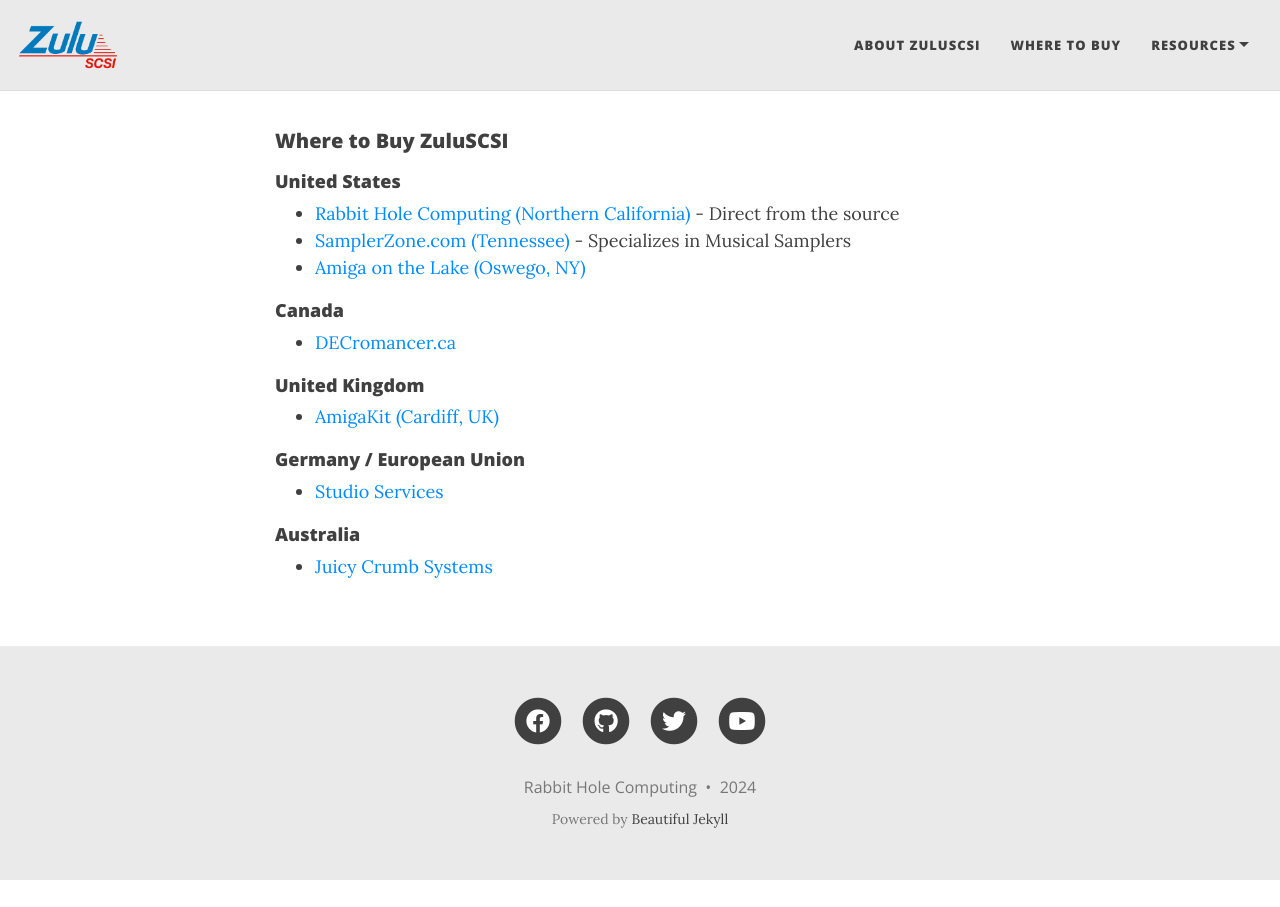
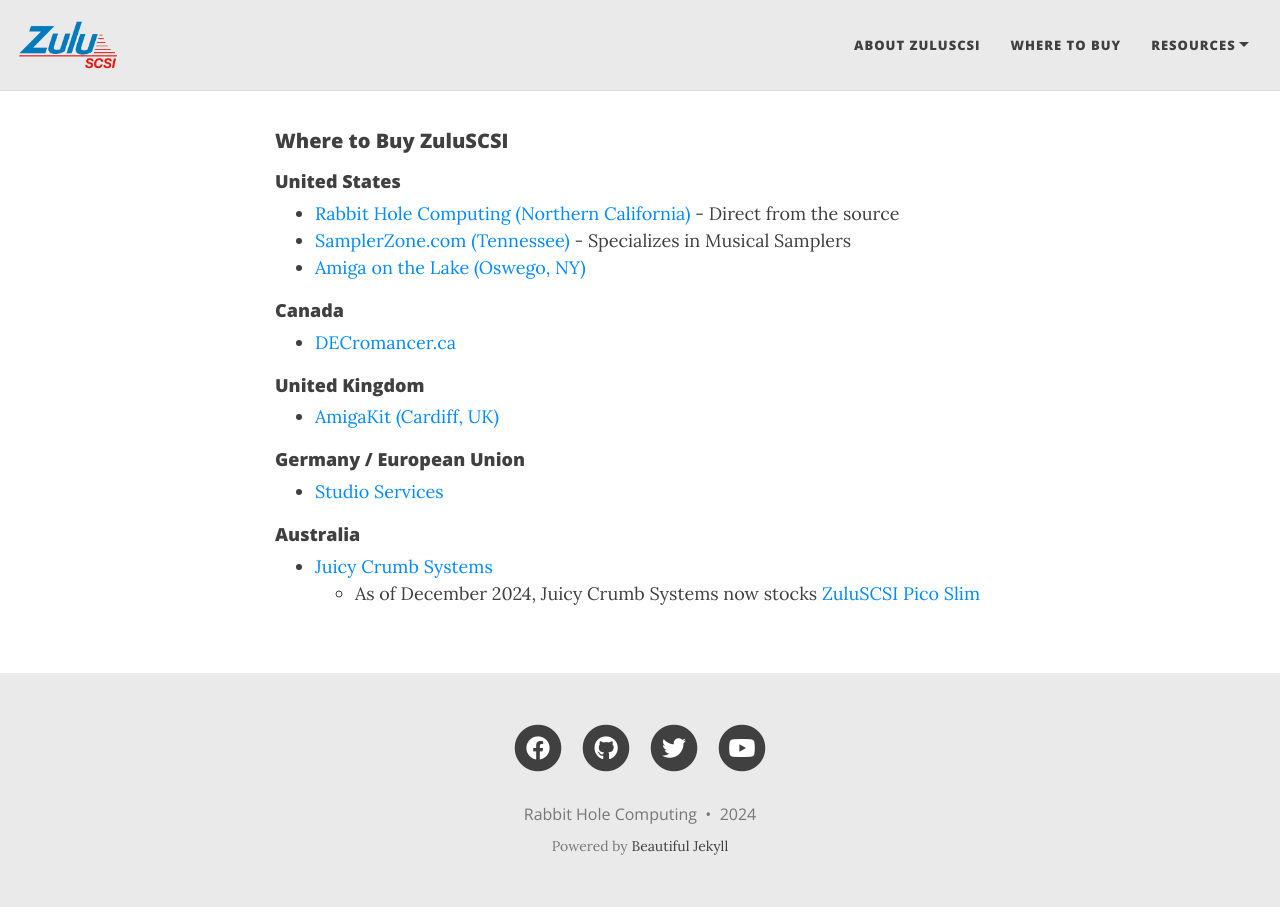
Before and after one commit to ZuluSCSI/ZuluSCSI.com, a Jekyll site: the page built from wheretobuy.md, in a window 1280 px wide. Built offline with Jekyll 4.4.1, drawn with Linux system fonts in a browser that asks for light colours; nearby versions of some CDN libraries; our own code applies the rules of GitHub Pages for plain Markdown files.

Commit message:
Update wheretobuy.md

```diff
--- a/wheretobuy.md
+++ b/wheretobuy.md
@@ -16,3 +16,4 @@
 
 #### Australia
 * [Juicy Crumb Systems](https://juicycrumb.com/product-category/scsi/zuluscsi/)
+  * As of December 2024, Juicy Crumb Systems now stocks  [ZuluSCSI Pico Slim](https://juicycrumb.com/product/zuluscsi-pico-slim-db25/?v=0b3b97fa6688)
```
